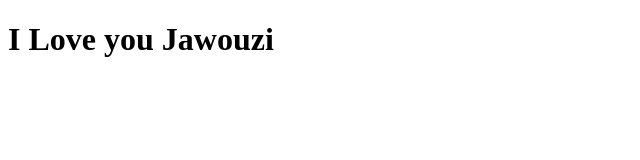
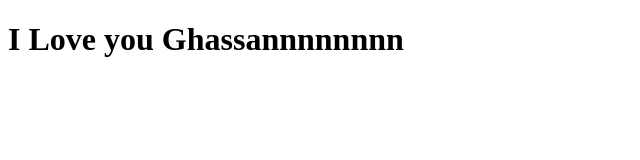
Before and after one commit to GraceKhayat/coursera-test1, a plain HTML site: page site/index.html in a window 1280 px wide. Shown: the whole page, without its empty margins (0-640 px from the left). Drawn offline with Linux system fonts and the light colour scheme.

Commit message:
modified

```diff
--- a/site/index.html
+++ b/site/index.html
@@ -4,7 +4,7 @@
 	<title>Hello  Ghassan!</title>
 </head>
 <body>
-<h1>I Love you Jawouzi
+<h1>I Love you Ghassannnnnnnn
 </h1>
 </body>
 </html>
```
